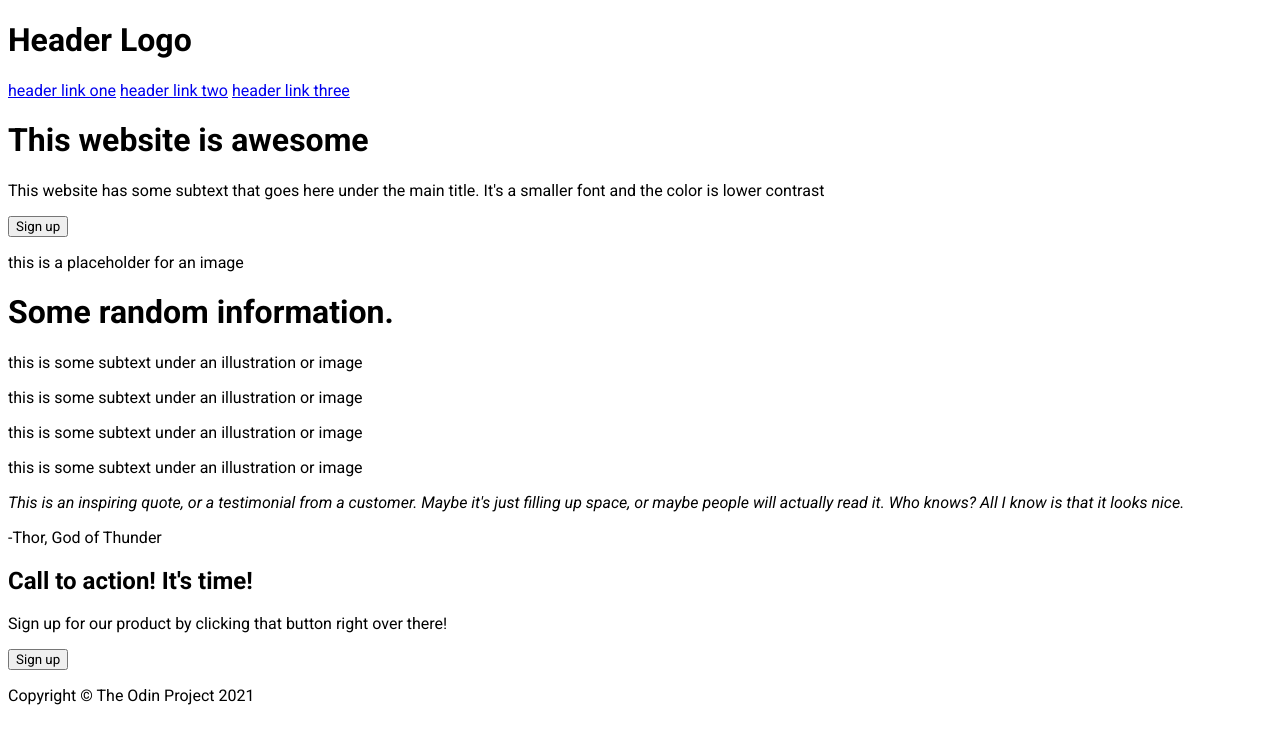
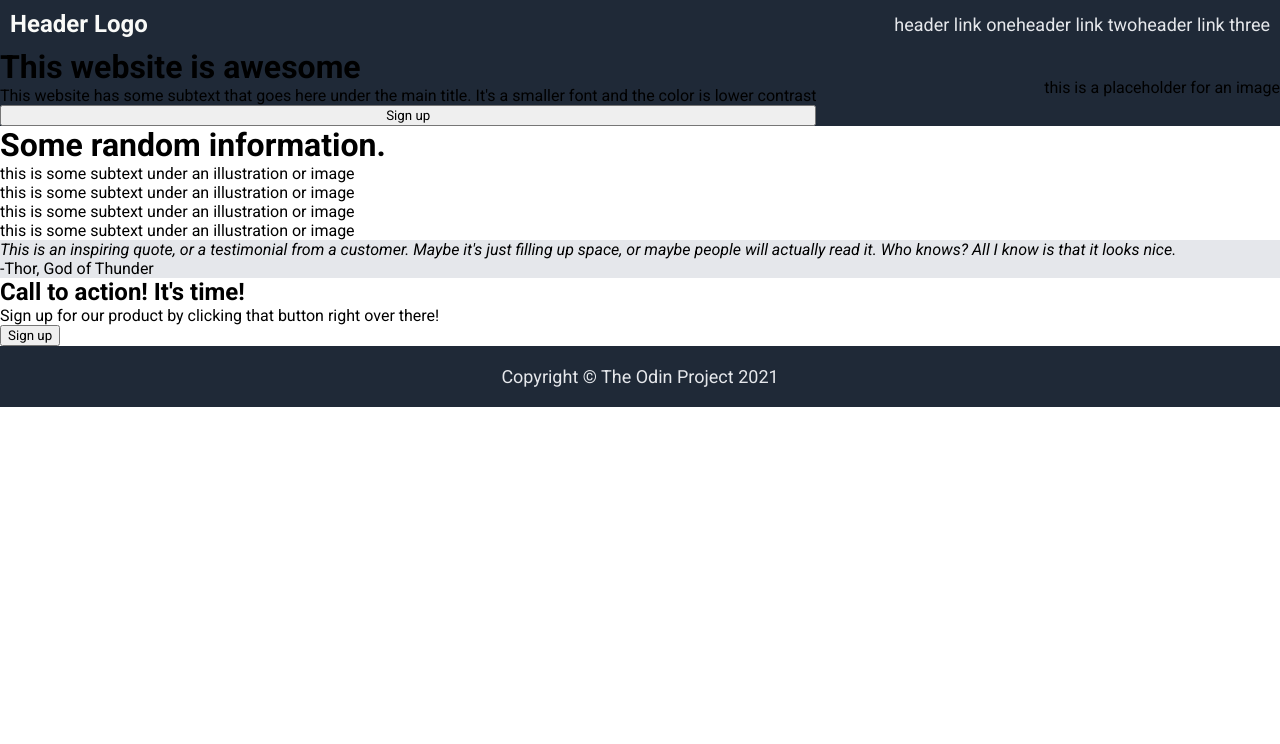
Before and after one commit to npwhl/landing-page, a plain HTML site: page index.html in a window 1280 px wide. Drawn offline with Linux system fonts and the light colour scheme.

Commit message:
Add formatting and color to header, footer, quote

```diff
--- a/index.html
+++ b/index.html
@@ -10,6 +10,7 @@
     </head>
 
     <body>
+        <div id="header-footer-bg">
             <header class="site-header">
                 <h1 class="header-title">Header Logo</h1>
                 <div class="header-links">
@@ -20,12 +21,16 @@
             </header>
 
             <div class="hero">
+                <div class="hero-flair">
                     <h1>This website is awesome</h1>
                     <p>This website has some subtext that goes here under the
                     main title. It's a smaller font and the color is lower contrast</p>
                     <button>Sign up</button>
+                </div>
+
                 <div class="sign-up-image">
                     <p>this is a placeholder for an image</p>
+                </div>
             </div>
         </div>
 
@@ -76,7 +81,7 @@
             </div>
         </div>
 
-        <footer class="site-footer">
+        <footer id="header-footer-bg" class="site-footer">
             <p>Copyright © The Odin Project 2021</p>
         </footer>
     </body>
--- a/style.css
+++ b/style.css
@@ -1,3 +1,82 @@
 * {
     font-family: "Roboto", Arial, sans-serif;
+    margin: 0;
+    padding: 0, 100;
 }
+
+body {
+    display: flex;
+    flex-direction: column;
+}
+
+#header-footer-bg {
+    background-color: #1F2937;
+    flex: 1;
+}
+
+.site-header {
+    display: flex;
+    justify-content: space-between;
+    align-items: center;
+    padding: 10px;
+}
+
+.header-title {
+    font-size: 24px;
+    color: #F9FAF8;
+    flex: 1;
+}
+
+.header-links {
+    display: flex;
+    justify-content: space-between;
+    align-items: center;
+}
+
+a {
+    text-decoration: none;
+    color: #E5E7EB;
+    font-size: 18px;
+    padding: 0;
+    margin: 0;
+}
+
+.hero {
+    display: flex;
+    justify-content: space-between;
+    align-items: center;
+}
+
+.hero-flair {
+    display: flex;
+    flex-direction: column;
+}
+
+h1.hero {
+    font-size: 48px;
+    font-weight: 1000;
+    color: #F9FAF8;
+}
+
+.info {
+    flex: 1;
+}
+
+.quote {
+    background-color: #E5E7EB;
+    flex: 1;
+}
+
+.sign-up {
+    flex: 1;
+}
+
+.site-footer {
+    display: flex;
+    justify-content: center;
+    align-items: center;
+    font-size: 18px;
+    color: #E5E7EB;
+    padding: 20px;
+    flex: 0 1 100;
+}
```
Lines whose indentation alone changed are shown as unchanged.
